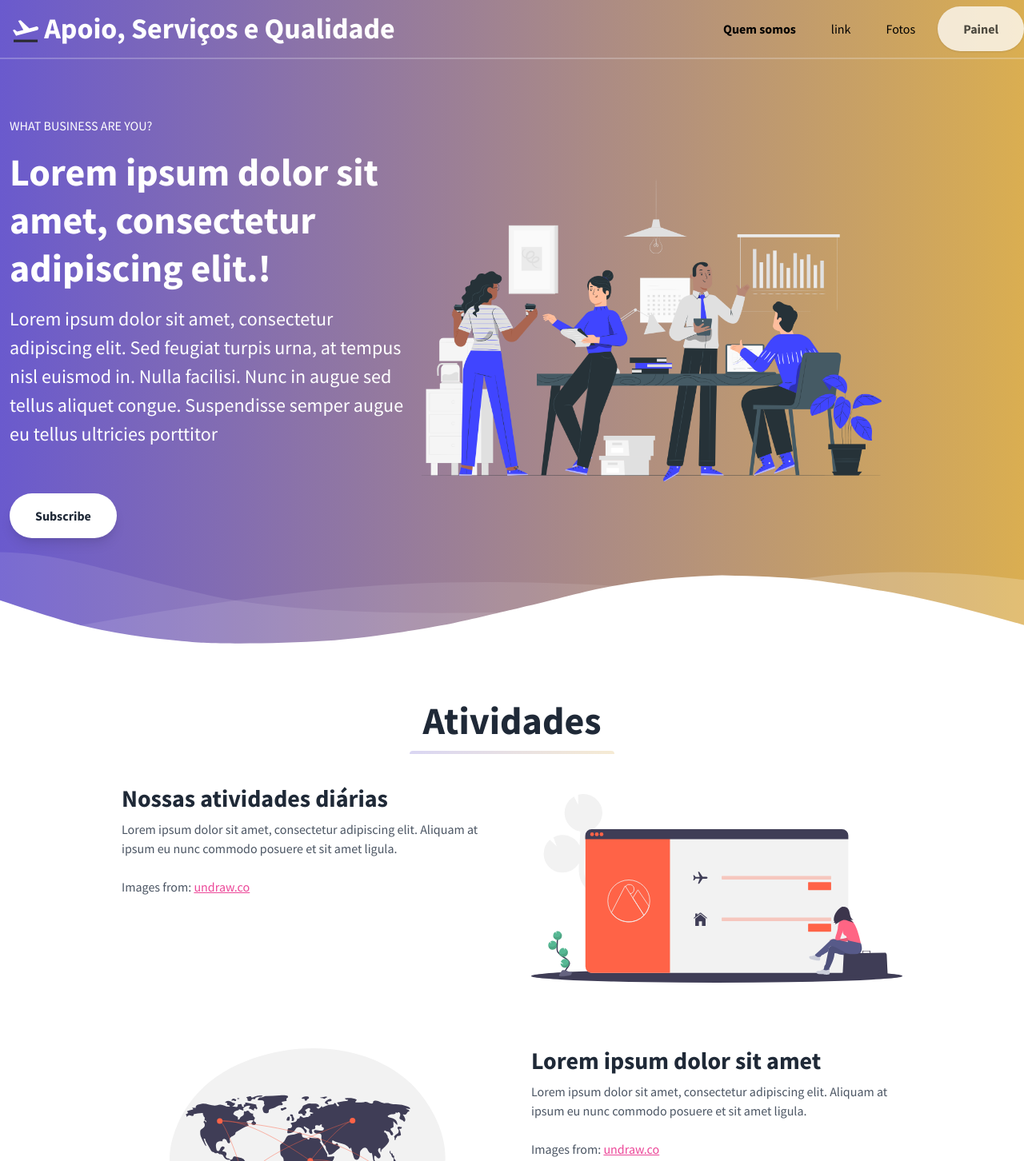
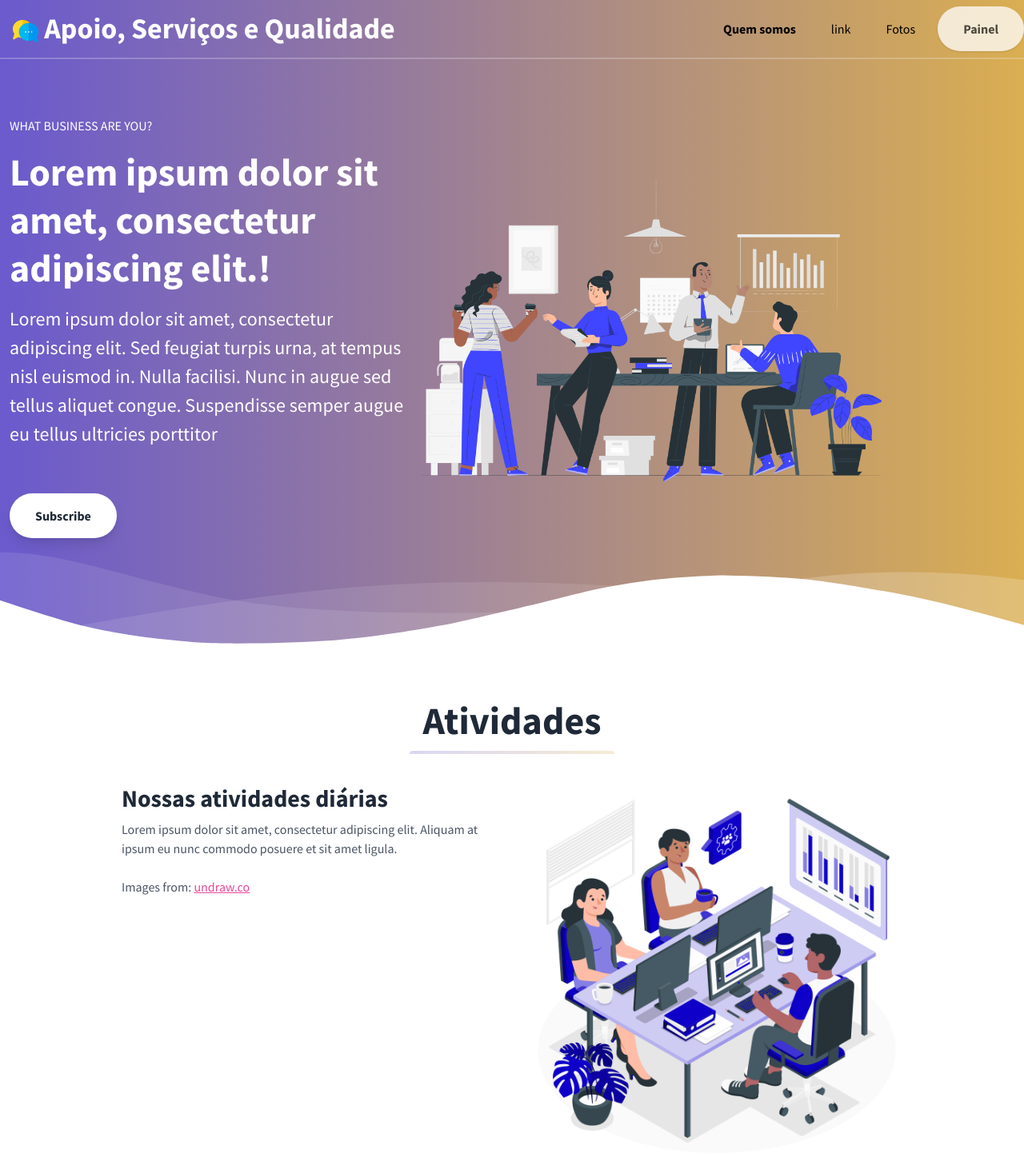
Before and after one commit to vinicioscunha/projeto-landing_page, a plain HTML site: page index.html in a window 1280 px wide. Shown: the top 1452 px of the page at 80% size. Drawn offline with nearby package versions, Linux system fonts and the light colour scheme.

Commit message:
Update index.html

```diff
--- a/index.html
+++ b/index.html
@@ -27,13 +27,9 @@
         <div class="pl-4 flex items-center">
           <a class="toggleColour text-white no-underline hover:no-underline font-bold text-2xl lg:text-4xl" href="#">
             <!--Icon from: http://www.potlabicons.com/ -->
-            <svg class="h-8 fill-current inline" xmlns="http://www.w3.org/2000/svg" viewBox="0 0 512.005 512.005">
-              <rect fill="#2a2a31" x="16.539" y="425.626" width="479.767" height="50.502" transform="matrix(1,0,0,1,0,0)" />
-              <path
-                class="plane-take-off"
-                d=" M 510.7 189.151 C 505.271 168.95 484.565 156.956 464.365 162.385 L 330.156 198.367 L 155.924 35.878 L 107.19 49.008 L 211.729 230.183 L 86.232 263.767 L 36.614 224.754 L 0 234.603 L 45.957 314.27 L 65.274 347.727 L 105.802 336.869 L 240.011 300.886 L 349.726 271.469 L 483.935 235.486 C 504.134 230.057 516.129 209.352 510.7 189.151 Z "
-              />
-            </svg>
+            <img class="h-8 fill-current inline" src="bate-papo-da-bolha.png" viewBox="0 0 512.005 512.005">
+
+
             Apoio, Serviços e Qualidade
           </a>
         </div>
@@ -135,7 +131,7 @@
             </p>
           </div>
           <div class="w-full sm:w-1/2 p-6">
-            <svg class="w-full sm:h-64 mx-auto" viewBox="0 0 1177 598.5" xmlns="http://www.w3.org/2000/svg">
+            <img class="w-full sm:h-67 mx-auto" src="Shared workspace-amico.png">
               <title>travel booking</title>
               <path
                 transform="translate(-11.5 -150.75)"
@@ -264,7 +260,7 @@
         </div>
         <div class="flex flex-wrap flex-col-reverse sm:flex-row">
           <div class="w-full sm:w-1/2 p-6 mt-6">
-            <svg class="w-5/6 sm:h-64 mx-auto" viewBox="0 0 1176.60617 873.97852" xmlns="http://www.w3.org/2000/svg">
+            <img class="w-full sm:h-67 mx-auto" src="hero.png">
               <title>connected world</title>
               <path
                 transform="translate(-11.697 -13.011)"
```
